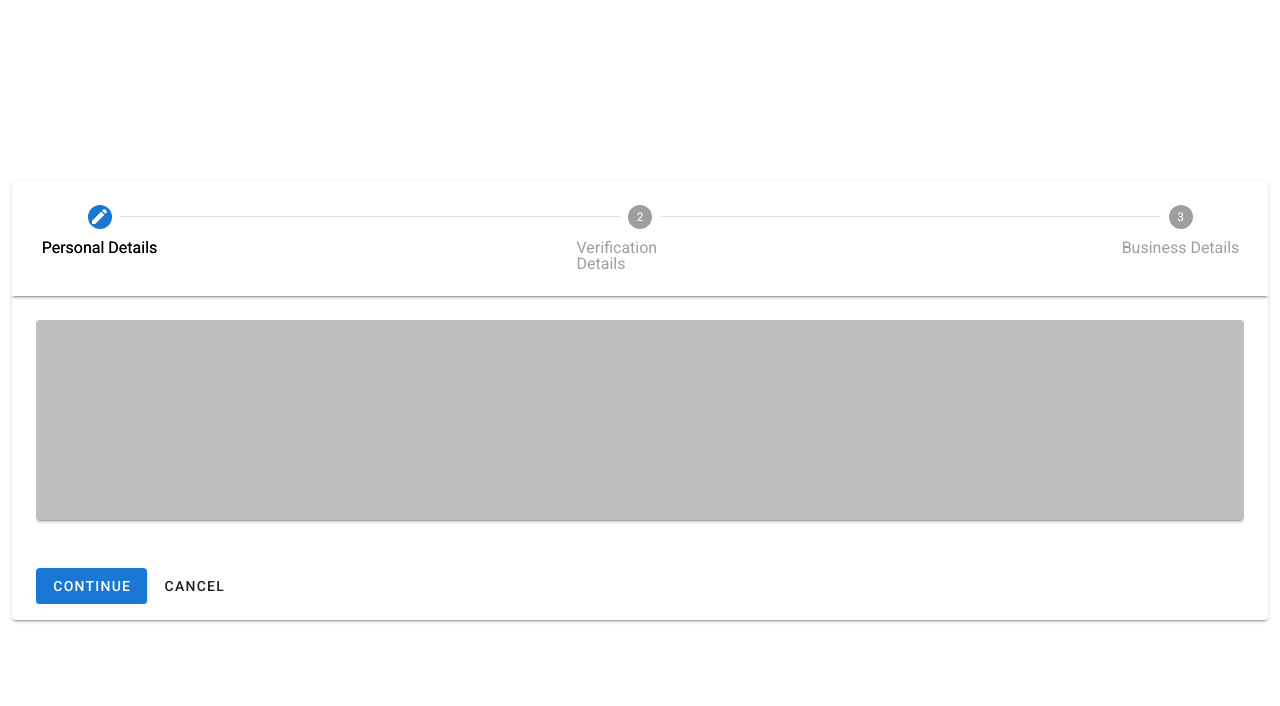
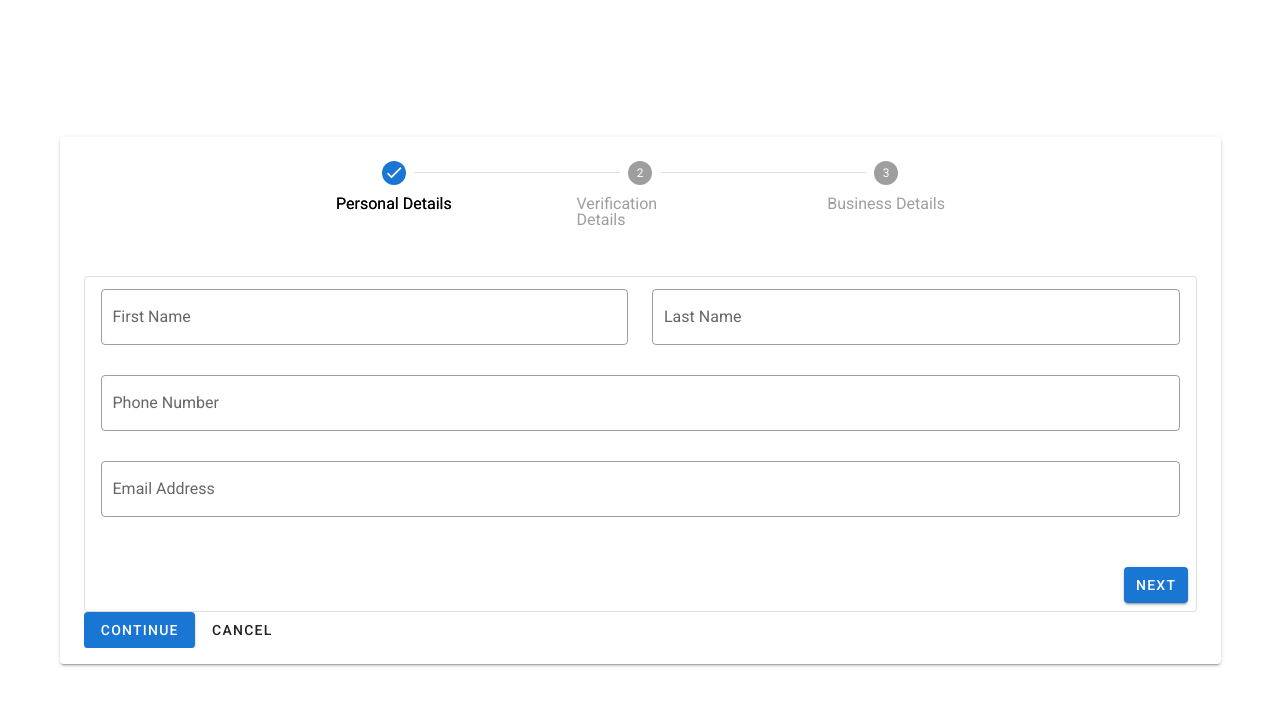
Before and after one commit to jama5262/application-form-assessment, a Vue app: page / in a window 1280 px wide. Shown: the top 706 px of the page. Built offline with nearby package versions, Linux system fonts and the light colour scheme.

Commit message:
Set up the 3 step forms

```diff
--- a/src/components/Step1.vue
+++ b/src/components/Step1.vue
@@ -0,0 +1,94 @@
+<template>
+  <v-card class="mx-auto" outlined>
+    <v-list-item three-line>
+      <v-list-item-content>
+        <v-form ref="form" v-model="valid" lazy-validation>
+          <v-row>
+            <v-col>
+              <v-text-field
+                v-model="personalDetails.firstName"
+                outlined
+                :rules="rules.firstNameRules"
+                label="First Name"
+                required
+              ></v-text-field>
+            </v-col>
+            <v-col>
+              <v-text-field
+                v-model="personalDetails.lastName"
+                outlined
+                :rules="rules.lastNameRules"
+                label="Last Name"
+                required
+              ></v-text-field>
+            </v-col>
+          </v-row>
+          <v-text-field
+            outlined
+            v-model="personalDetails.phoneNumber"
+            :rules="rules.emailRules"
+            label="Phone Number"
+            required
+          ></v-text-field>
+          <v-text-field
+            outlined
+            v-model="personalDetails.emailAddress"
+            :rules="rules.emailRules"
+            label="Email Address"
+            required
+          ></v-text-field>
+        </v-form>
+      </v-list-item-content>
+    </v-list-item>
+
+    <v-card-actions>
+      <!-- <v-btn :disabled="!valid" color="success" class="mr-4" @click="validate">Validate</v-btn>
+      <v-btn color="error" class="mr-4" @click="reset">Reset Form</v-btn>-->
+      <v-spacer></v-spacer>
+      <v-btn color="primary" :ripple="false" @click="reset">Next</v-btn>
+    </v-card-actions>
+  </v-card>
+</template>
+
+<script>
+export default {
+  data: () => ({
+    valid: true,
+    personalDetails: {
+      firstName: "",
+      lastName: "",
+      phoneNumber: "",
+      emailAddress: ""
+    },
+    rules: {
+      firstNameRules: [
+        v => !!v || "First name is required"
+      ],
+      lastNameRules: [
+        v => !!v || "Last name is required"
+      ],
+      emailRules: [
+        v => !!v || "Email address is required",
+        v => /.+@.+\..+/.test(v) || "Email address must be valid"
+      ]
+    }
+  }),
+
+  methods: {
+    validate() {
+      if (this.$refs.form.validate()) {
+        this.snackbar = true;
+      }
+    },
+    reset() {
+      this.$refs.form.reset();
+    },
+    resetValidation() {
+      this.$refs.form.resetValidation();
+    }
+  }
+};
+</script>
+
+<style lang="scss" scoped>
+</style>
--- a/src/components/Step2.vue
+++ b/src/components/Step2.vue
@@ -0,0 +1,75 @@
+<template>
+  <v-card class="mx-auto" outlined>
+    <v-list-item three-line>
+      <v-list-item-content>
+        <v-form ref="form" v-model="valid" lazy-validation>
+          <v-text-field
+            outlined
+            v-model="personalDetails.phoneNumber"
+            :rules="rules.emailRules"
+            label="Phone Number"
+            required
+          ></v-text-field>
+          <v-text-field
+            outlined
+            v-model="personalDetails.emailAddress"
+            :rules="rules.emailRules"
+            label="Email Address"
+            required
+          ></v-text-field>
+        </v-form>
+      </v-list-item-content>
+    </v-list-item>
+
+    <v-card-actions>
+      <!-- <v-btn :disabled="!valid" color="success" class="mr-4" @click="validate">Validate</v-btn>
+      <v-btn color="error" class="mr-4" @click="reset">Reset Form</v-btn>-->
+      <v-spacer></v-spacer>
+      <v-btn :ripple="false " @click="reset">Back</v-btn>
+      <v-btn color="primary" :ripple="false" @click="reset">Next</v-btn>
+    </v-card-actions>
+  </v-card>
+</template>
+
+<script>
+export default {
+  data: () => ({
+    valid: true,
+    personalDetails: {
+      firstName: "",
+      lastName: "",
+      phoneNumber: "",
+      emailAddress: ""
+    },
+    rules: {
+      firstNameRules: [
+        v => !!v || "First name is required"
+      ],
+      lastNameRules: [
+        v => !!v || "Last name is required"
+      ],
+      emailRules: [
+        v => !!v || "Email address is required",
+        v => /.+@.+\..+/.test(v) || "Email address must be valid"
+      ]
+    }
+  }),
+
+  methods: {
+    validate() {
+      if (this.$refs.form.validate()) {
+        this.snackbar = true;
+      }
+    },
+    reset() {
+      this.$refs.form.reset();
+    },
+    resetValidation() {
+      this.$refs.form.resetValidation();
+    }
+  }
+};
+</script>
+
+<style lang="scss" scoped>
+</style>
--- a/src/components/Step3.vue
+++ b/src/components/Step3.vue
@@ -0,0 +1,88 @@
+<template>
+  <v-card class="mx-auto" outlined>
+    <v-list-item three-line>
+      <v-list-item-content>
+        <v-form ref="form" v-model="valid" lazy-validation>
+          <v-row>
+            <v-col>
+              <v-text-field
+                v-model="personalDetails.firstName"
+                outlined
+                :rules="rules.firstNameRules"
+                label="First Name"
+                required
+              ></v-text-field>
+            </v-col>
+            <v-col>
+              <v-text-field
+                v-model="personalDetails.lastName"
+                outlined
+                :rules="rules.lastNameRules"
+                label="Last Name"
+                required
+              ></v-text-field>
+            </v-col>
+          </v-row>
+          <v-text-field
+            outlined
+            v-model="personalDetails.phoneNumber"
+            :rules="rules.emailRules"
+            label="Phone Number"
+            required
+          ></v-text-field>
+        </v-form>
+      </v-list-item-content>
+    </v-list-item>
+
+    <v-card-actions>
+      <!-- <v-btn :disabled="!valid" color="success" class="mr-4" @click="validate">Validate</v-btn>
+      <v-btn color="error" class="mr-4" @click="reset">Reset Form</v-btn>-->
+      <v-spacer></v-spacer>
+      <v-btn :ripple="false " @click="reset">Back</v-btn>
+      <v-btn color="primary" :ripple="false" @click="reset">Finish</v-btn>
+    </v-card-actions>
+  </v-card>
+</template>
+
+<script>
+export default {
+  data: () => ({
+    valid: true,
+    personalDetails: {
+      firstName: "",
+      lastName: "",
+      phoneNumber: "",
+      emailAddress: ""
+    },
+    rules: {
+      firstNameRules: [
+        v => !!v || "First name is required"
+      ],
+      lastNameRules: [
+        v => !!v || "Last name is required"
+      ],
+      emailRules: [
+        v => !!v || "Email address is required",
+        v => /.+@.+\..+/.test(v) || "Email address must be valid"
+      ]
+    }
+  }),
+
+  methods: {
+    validate() {
+      if (this.$refs.form.validate()) {
+        this.snackbar = true;
+      }
+    },
+    reset() {
+      this.$refs.form.reset();
+    },
+    resetValidation() {
+      this.$refs.form.resetValidation();
+    }
+  }
+};
+</script>
+
+<style lang="scss" scoped>
+</style>
--- a/src/components/Stepper.vue
+++ b/src/components/Stepper.vue
@@ -2,18 +2,21 @@
   <div>
     <v-stepper v-model="active" alt-labels>
       <template>
+        <v-row justify="center">
+          <v-col lg="7" md="7" sm="12">
             <v-stepper-header>
               <template v-for="(item, index) in steps">
                 <v-stepper-step
                   :key="`${index}-step`"
                   :complete="active > index"
                   :step="index + 1"
-              editable
                 >{{ item }}</v-stepper-step>
 
                 <v-divider v-if="(index + 1) !== steps.length" :key="index"></v-divider>
               </template>
             </v-stepper-header>
+          </v-col>
+        </v-row>
 
         <v-stepper-items>
           <v-stepper-content
@@ -21,11 +24,12 @@
             :key="`${index}-content`"
             :step="index + 1"
           >
-            <v-card class="mb-12" color="grey lighten-1" height="200px"></v-card>
+              <Step1 v-if="index === 0"/>
+              <Step2 v-else-if="index === 1"/>
+              <Step3 v-else-if="index === 2"/>
 
             <v-btn color="primary" @click="nextStep(index + 1)">Continue</v-btn>
-
-            <v-btn text>Cancel</v-btn>
+            <v-btn text  @click="backStep(index + 1)">Cancel</v-btn>
           </v-stepper-content>
         </v-stepper-items>
       </template>
@@ -34,21 +38,43 @@
 </template>
 
 <script>
+
+import Step1 from "@/components/Step1"
+import Step2 from "@/components/Step2"
+import Step3 from "@/components/Step3"
+
 export default {
   data() {
     return {
       active: 1,
-      steps: ["Personal Details", "Verification Details", "Business Details"]
+      steps: ["Personal Details", "Verification Details", "Business Details"],
     };
   },
   methods: {
     nextStep(n) {
-      if (n === this.steps.length) {
-        this.active = 1;
-      } else {
+      if (n !== this.steps.length) {
         this.active = n + 1;
       }
+    },
+    backStep(n) {
+      if (n !== 0) {
+        this.active = n - 1;
       }
     }
+  },
+  components: {
+    Step1,
+    Step2,
+    Step3,
+  },
 };
 </script>
+
+<style scoped>
+.v-stepper,
+.v-stepper__header {
+  -webkit-box-shadow: none;
+  -moz-box-shadow: none;
+  box-shadow: none;
+}
+</style>
--- a/src/views/Home.vue
+++ b/src/views/Home.vue
@@ -1,5 +1,5 @@
 <template>
-  <v-container fill-height fluid>
+  <v-container fill-height>
     <v-row align="center" justify="center">
       <v-col>
         <Stepper />
@@ -12,10 +12,11 @@
 import Stepper from "@/components/Stepper"
 export default {
   components: {
-    Stepper,
+    Stepper
   },
 };
 </script>
 
-<style lang="scss" scoped>
+<style scoped>
+
 </style>
```
Lines whose indentation alone changed are shown as unchanged.
